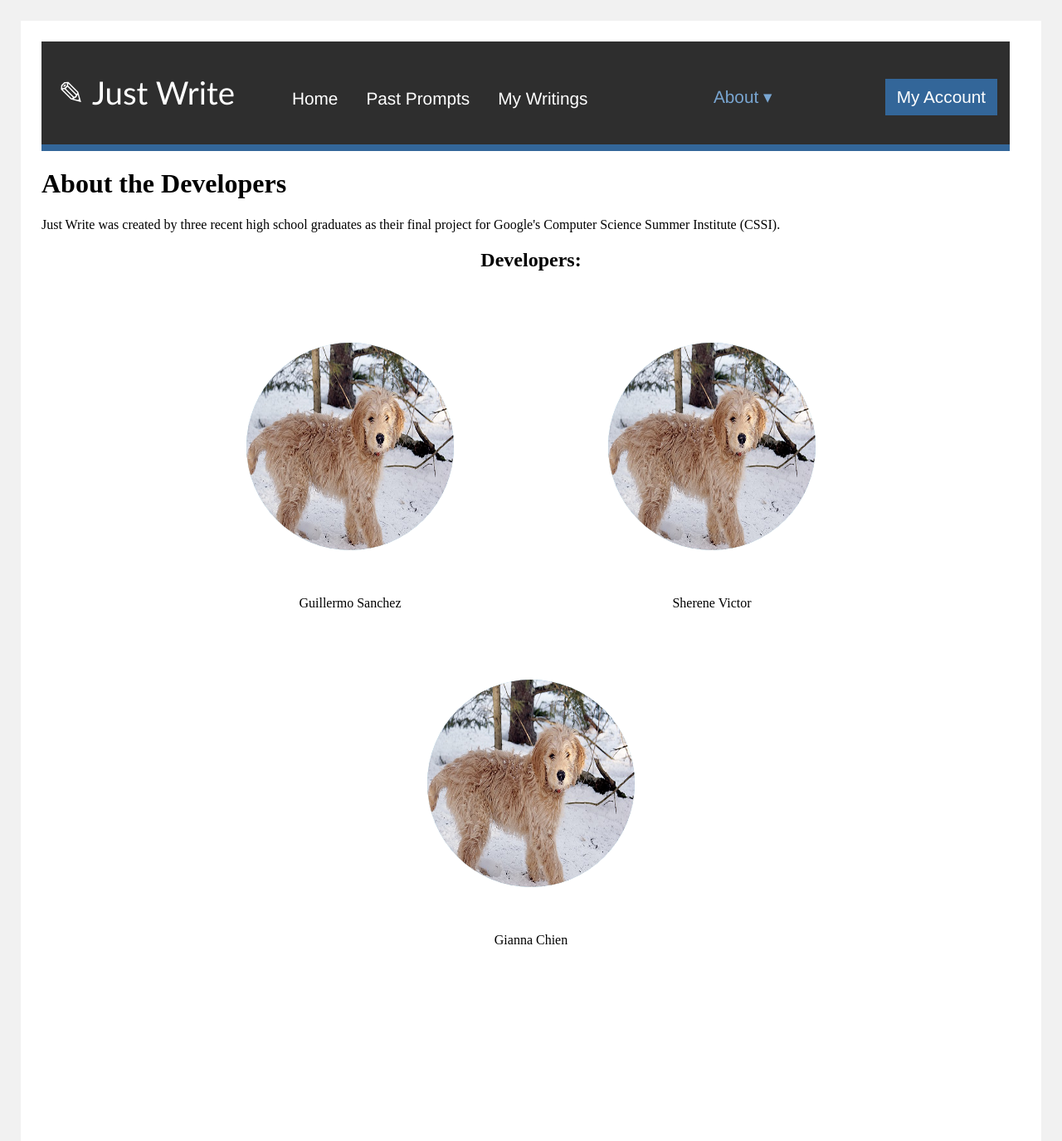
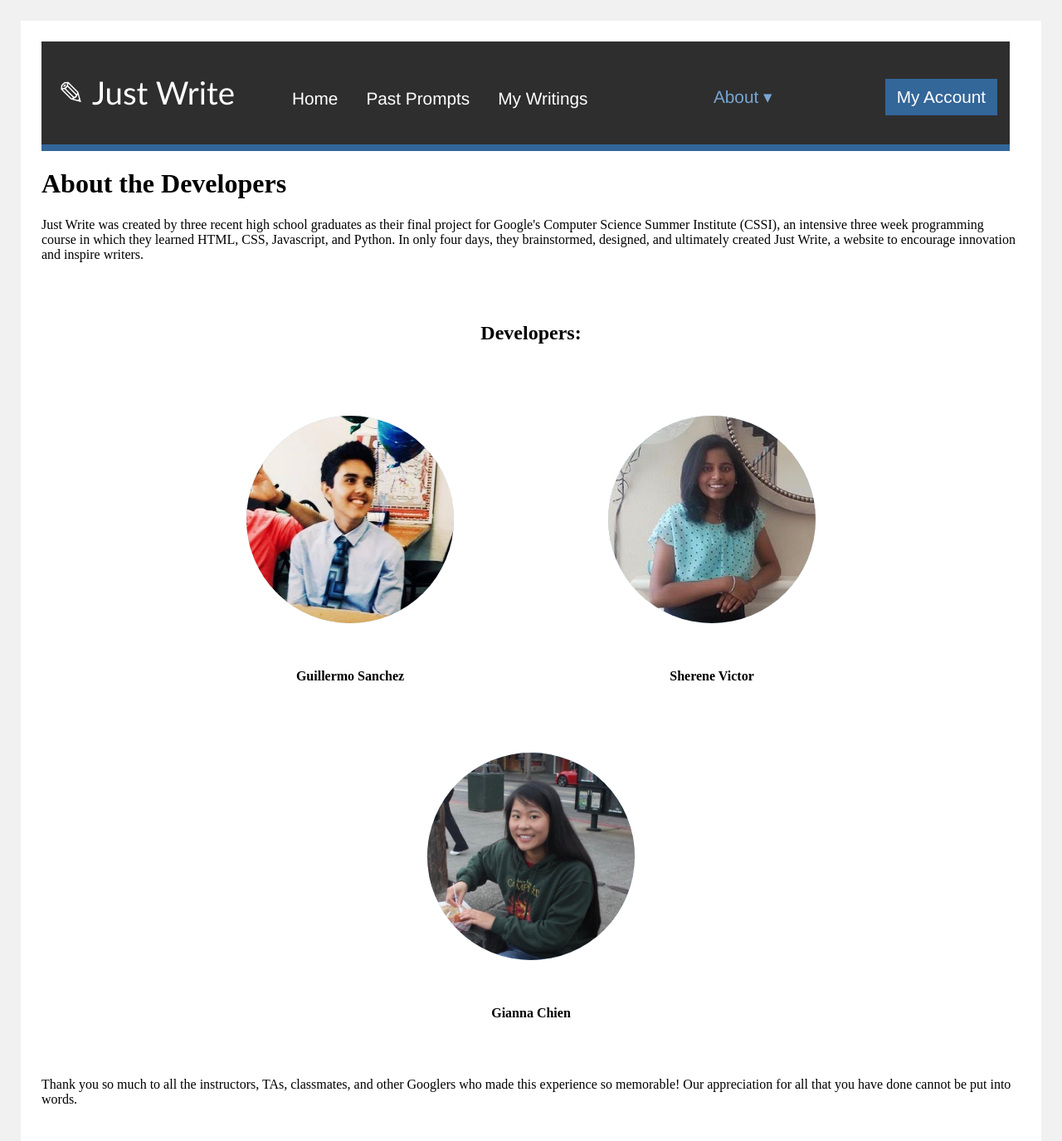
Before and after one commit to membriux/Prompter, a Python web app: template templates/about_developers.html in a window 1280 px wide. Shown: the whole page at 83% size. Run offline with Jinja, Linux system fonts and the light colour scheme; the template is opened without the code that fills it, so the values that code supplies are empty.

Commit message:
fixed about pages

```diff
--- a/templates/about_developers.html
+++ b/templates/about_developers.html
@@ -62,28 +62,40 @@
 
         <h1>About the Developers</h1>
 
-        <p>Just Write was created by three recent high school graduates as their final project for Google's Computer
-        Science Summer Institute (CSSI).</p>
+        <p>Just Write was created by three recent high school graduates as their
+          final project for Google's Computer Science Summer Institute (CSSI), an
+          intensive three week programming course in which they learned HTML, CSS,
+          Javascript, and Python. In only four days, they brainstormed, designed, and
+          ultimately created Just Write, a website to encourage innovation and inspire
+          writers.</p>
+
+          <br><br>
 
         <div class="developers">
           <h2>Developers:</h2>
 
           <figure>
-            <img src="images/goldendoodle.jpg" width="250" height="250">
-            <figcaption>Guillermo Sanchez</figcaption>
+            <img src="images/guillermo.jpg" width="250" height="250">
+            <figcaption><b>Guillermo Sanchez</b></figcaption>
           </figure>
 
           <figure>
-            <img src="images/goldendoodle.jpg" width="250" height="250">
-            <figcaption>Sherene Victor</figcaption>
+            <img src="images/sherene.jpg" width="250" height="250">
+            <figcaption><b>Sherene Victor</b></figcaption>
           </figure>
 
           <figure>
-            <img src="images/goldendoodle.jpg" width="250" height="250">
-            <figcaption>Gianna Chien</figcaption>
+            <img src="images/gianna.jpg" width="250" height="250">
+            <figcaption><b>Gianna Chien</b></figcaption>
           </figure>
 
         </div>
 
+        <br><br>
+
+        <p>Thank you so much to all the instructors, TAs, classmates, and other
+          Googlers who made this experience so memorable! Our appreciation for all
+          that you have done cannot be put into words.</p>
+
   </body>
 </html>
--- a/templates/about_site.html
+++ b/templates/about_site.html
@@ -60,7 +60,7 @@
         applicable to the prompt, and clicking on a writing allows you to view
         the entire writing and offer comments to the author.
 
-        <br>You can also explore other creative approaches to the same or
+        <p>You can also explore other creative approaches to the same or
         previous prompts by navigating and reading through other authors’
         stories by clicking on the name of the author. These features allow
         you to connect with other users across the globe.  </p>
```
Also changed, not shown: images/gianna.jpg (added), images/guillermo.jpg (added), images/sherene.jpg (added), 1 other file.
